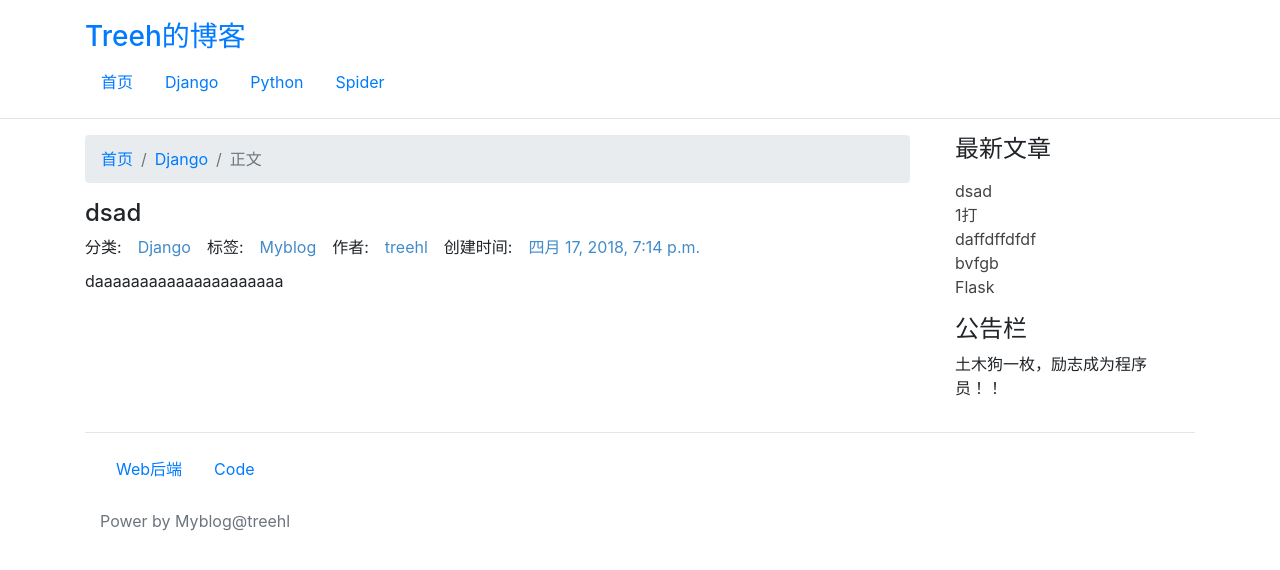
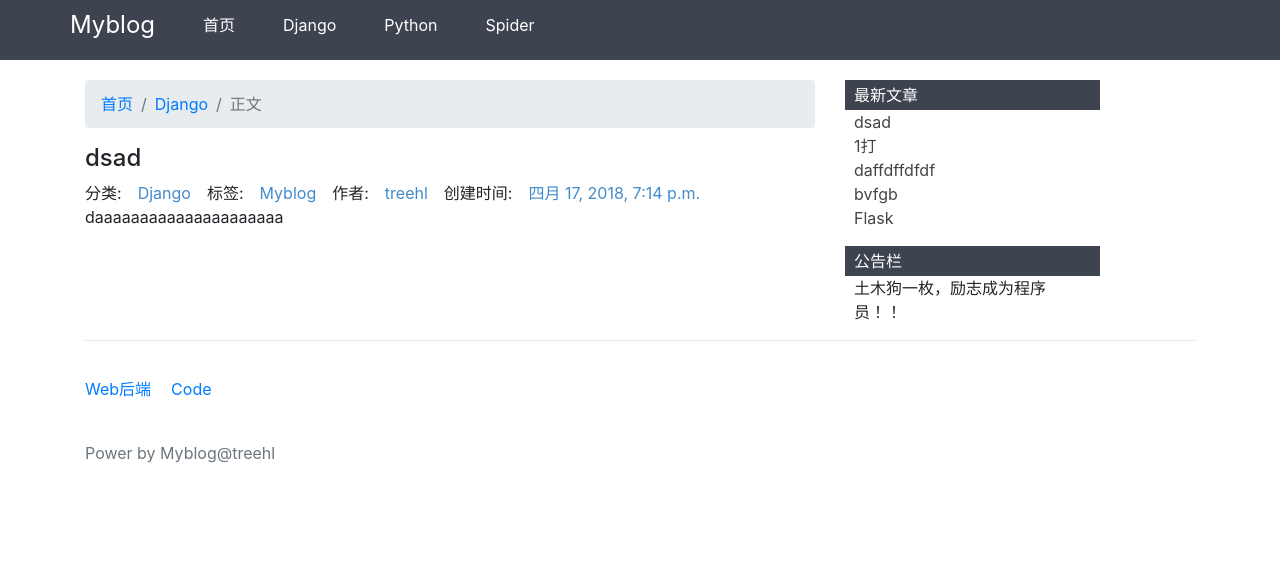
Before and after one commit to Family-TreeSY/Myblog, a Django app: page /post/1/ in a window 1280 px wide. Shown: the top 570 px of the page. Run offline with Django 3.2, Linux system fonts and the light colour scheme; data comes from the database, SQL or seed files in the repository; some libraries are stand-ins or nearby versions.

Commit message:
完成前端基本样式

```diff
--- a/Myblog/Myblog/themes/default/template/blog/base.html
+++ b/Myblog/Myblog/themes/default/template/blog/base.html
@@ -4,128 +4,175 @@
       <!-- Required meta tags -->
       <meta charset="utf-8">
       <meta name="viewport" content="width=device-width, initial-scale=1, shrink-to-fit=no">
-
-      <!-- Bootstrap CSS -->
       <link rel="stylesheet" href="https://cdn.bootcss.com/bootstrap/4.0.0/css/bootstrap.min.css">
       <style>
-            /*分类、标签、创建时间对齐样式和颜色*/
+           <!--body {-->
+                <!--background-color: #eeeeee; # 页面背景色-->
+           <!--}-->
+           .fixed-top {
+                position: fixed;
+                right: 0;
+                left: 0;
+                border-width: 0 0 1px;
+           }
+           header {
+                height: 60px;
+                background-color: #3d4450;
+                border-color: #080808;
+                line-height: 50px; # 居中
+           }
+           header nav a {
+                color: #fff;
+                padding: 0 1.5rem 0 1.5rem; # 导航分类间距(padding: 上下左右)
+           }
+           header nav a:hover {
+                color: #fff;
+                text-decoration: none;
+                background-color: #000; # 导航分类光标移动出现黑色背景
+           }
+           header a.log {
+                font-size: 1.5rem;
+                padding-left: 0;
+           }
+           header a.log:hover {
+                background-color: #3d4450; # typeidea不出现黑色背景
+           }
+           /*主体部分,左侧右侧栏为白色背景*/
+           <!--.main .left-side .inner {-->
+                <!--background-color: #fff;-->
+                <!--padding: 20px 10px;-->
+           <!--}-->
+           <!--.main .right-side .inner {-->
+                <!--background-color: #fff;-->
+           }
+           .category a{
+                padding-top: 20px;
+                margin-right: 20px; # 导航分类之间的距离
+           }
           .post-element-nav {
                 padding-top: 0;
                 padding-bottom: 0;
                 color: #428bca;
-
           }
-          /*文章标题字体大小以及对齐*/
           .post-element-title {
                 font-size: 25px;
-                border-bottom: 1px solid #ccc;
+                border-bottom: 1px solid #ccc; # 放下面a 就是标题下出现下划线
           }
-          /*文章标题颜色*/
           .post-element-title a{
-                color:#333;
+                color: #333;
+                text-decoration: none;
           }
-          /*分类导航与文章列表之间的距离*/
+          .post-element-desc {
+                padding: 1rem;
+          }
           .main {
-                margin-top: 5px;
-          }
-           /*正文页内容与标题之间距离*/
-          .post-element-content {
-                margin-top: 10px;
+                margin-top: 80px;
           }
           .main ul {
                 padding-left: 0px;
           }
-           /*博客标题页边距*/
-          .banner {
-                margin-top: 20px;
+         .post-element article {
+                margin-top: 10px; #
           }
-           /*页脚距离普通分类的距离*/
-          .power {
-                margin-top: 20px;
+         .by {
+                margin-top: 40px;
           }
-           /*侧边栏消除ul带来的点号*/
           .sidebar li {
                 list-style: none;
           }
           .sidebar a {
                 color: #444;
           }
+          .sidebar-title {
+                height: 30px;
+                background-color: #3d4450;
+                border-color: #080808;
+                line-height: 30px;
+                color: #fff;
+                padding: 0 9px;
+          }
+          .sidebar-content {
+                padding: 0 9px;
+          }
 
       </style>
-
-      <title>Treehl</title>
+      <title>Treehl的博客</title>
   </head>
   <body>
 
+  <header class="fixed-top">
       <div class="container">
-    <h3 class="banner">
-      <a href="/">Treeh的博客</a>
-      <small class="text-muted"></small>
-    </h3>
-</div>
-
-<div class="container">
+          <div class="row">
                 <nav class="nav">
-        <a class="nav-link" href="/">首页</a>
+                    <a class="log" href="/">Myblog</a>
+                    <a class="index" href="/">首页</a>
                     {% for cate in nav_cates %}
-        <a class="nav-link" href="{% url 'category' cate.id %}">{{ cate.name }}</a>
+                    <a class="link" href="{% url 'category' cate.id %}">{{ cate.name }}</a>
                     {% endfor %}
                 </nav>
           </div>
-<hr/>
+      </div>
+  </header>
+
 
     <div class="container main">
         <div class="row">
-        <div class="col-9">
+            <div class="col-8 left-side">
+                <div class="inner">
                 {% block content %}
-
                 {% endblock %}
                 </div>
-        <div class="col-3">
-            {% for sidebar in sidebars %}
-                <div class="container sidebar">
-                    <h4>{{ sidebar.title }}</h4>
-                        <ul>
-                            {% if sidebar.display_type == 1 %}
+            </div>
+            <div class="col-3 right-side">
+                <div class="inner">
+                {% for side in sidebars %}
+                <div class="sidebar">
+                    <div class="sidebar-title">{{ side.title }}</div>
+                    <div class="sidebar-content">
+                        {% if side.display_type == 1 %}
                             {% autoescape on %}
-                                {{ sidebar.content }}
+                            {{ side.content }}
                             {% endautoescape %}
-                            {% elif sidebar.display_type == 2 %}
-                        </ul>
+                        {% elif side.display_type == 2 %}
                         <ul>
                             {% for post in recently_posts %}
-                                <li>
-                                    <a href="{% url 'detail' post.id %}">{{ post.title }}</a>
-                                </li>
+                            <li><a href="{% url 'detail' post.pk %}">{{ post.title }}</a></li>
                             {% endfor %}
                         </ul>
-                        {% elif sidebar.display_type == 4%}
+                        {% elif side.display_type == 3 %}
+                        <ul>
+                            {% for post in hot_posts %}
+                            <li><a href="{% url 'detail' post.pk %}">{{ post.title }} - {{ post.pv }}</a></li>
+                            {% endfor %}
+                        </ul>
+                        {% elif side.display_type == 4 %}
                         <ul>
                             {% for comment in recently_comments %}
-                                <li>
-                                    {{ comment.content }}
-                                </li>
+                            <li>{{ comment.content }}</li>
                             {% endfor %}
                         </ul>
+
                         {% endif %}
+                    </div>
                 </div>
                     {% endfor %}
                 </div>
             </div>
+        </div>
+    </div>
 
+  <footer class="footer">
+      <div class="container">
           <hr/>
-<div class="container">
- <nav class="nav">
+          <nav class="nav category">
               {% for cate in cates %}
-     <a class="nav-link" href="{% url 'category' cate.id %}">{{ cate.name }}</a>
+                <a href="{% url 'category' cate.id %}">{{ cate.name }}</a>
               {% endfor %}
           </nav>
       </div>
-<footer class="footer power">
-  <div class="container">
+      <div class="container by">
           <span class="text-muted">Power by Myblog@treehl</span>
       </div>
   </footer>
-</div>
   </body>
 </html>
```
Also changed, not shown: Myblog/Myblog/frontend/list.html (line endings or trailing spaces). Lines whose indentation alone changed are shown as unchanged.
